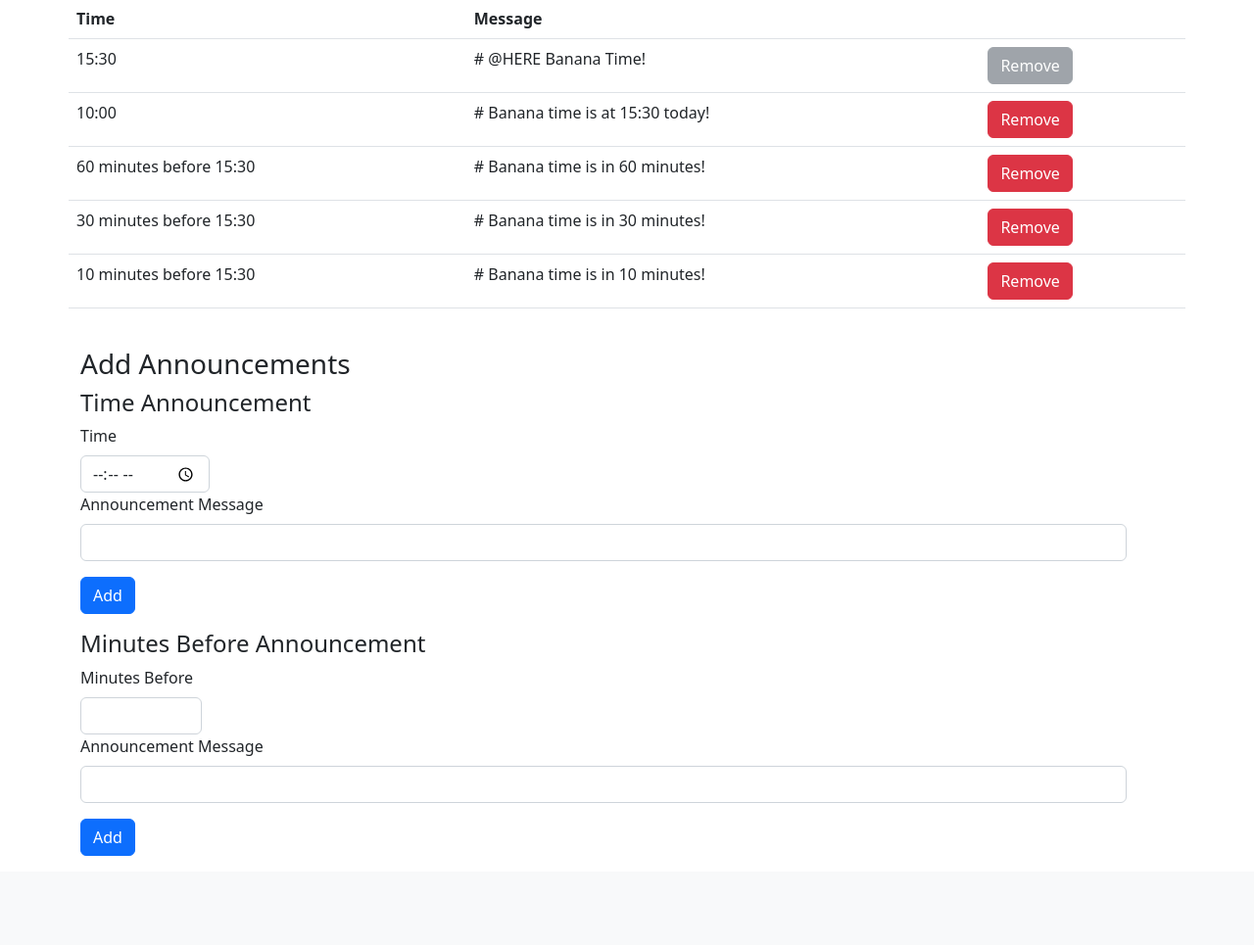
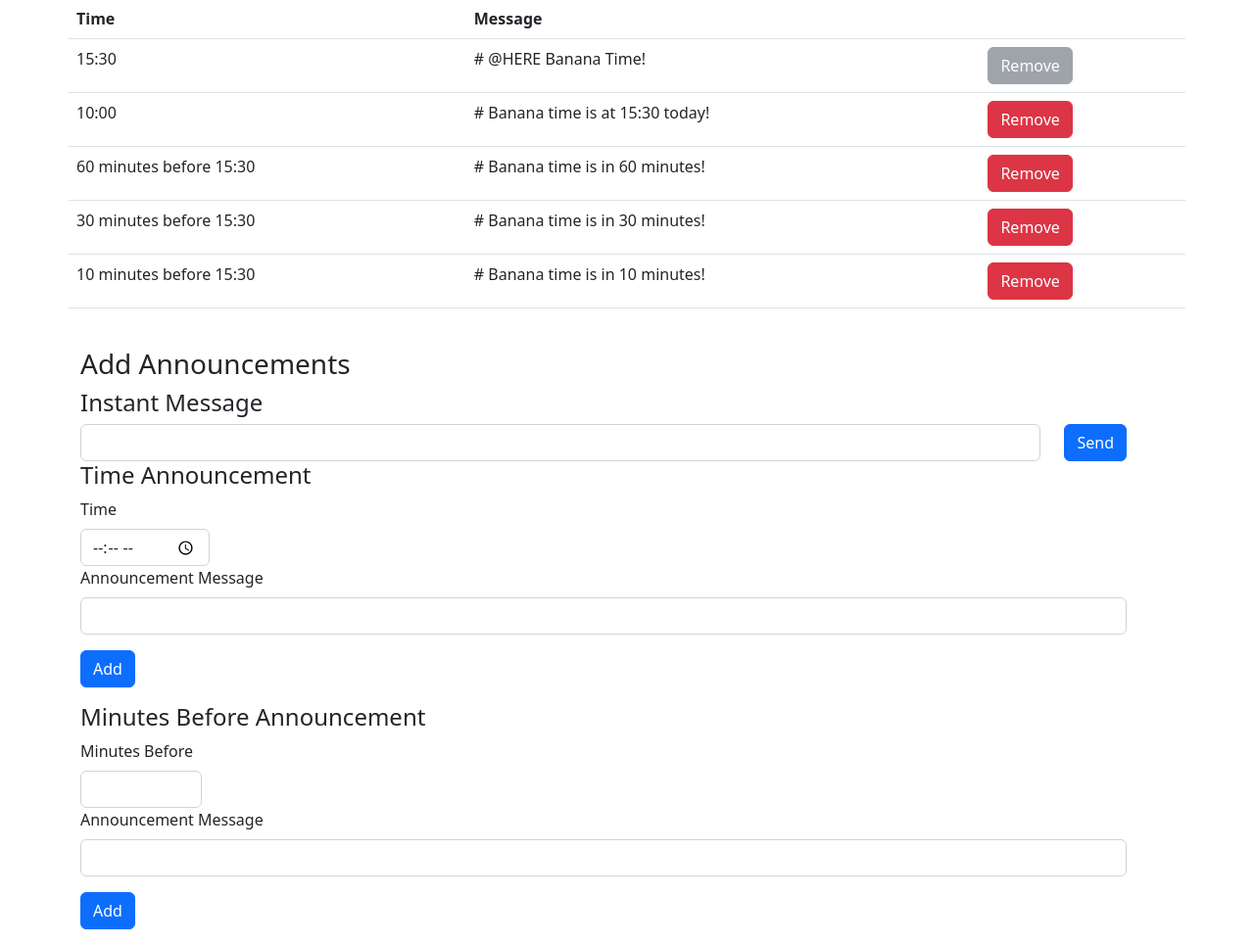
Before and after one commit to NickoOwen/bananabot, a Flask app: page /admin in a window 1280 px wide. Shown: the part 669-1634 px from the top of the page at 98% size. Before the commit the page ends 1543 px from the top, so only its background shows below. Run offline with Flask 2, Linux system fonts and the light colour scheme; some libraries are stand-ins or nearby versions.

Commit message:
feat: added input area to send instant messages

```diff
--- a/src/templates/admin.html
+++ b/src/templates/admin.html
@@ -159,6 +159,19 @@
         <div class="row">
             <h3>Add Announcements</h3>
             <div class="row">
+                <h4>Instant Message</h4>
+                <form method="POST" class="row">
+                    <input type="hidden" name="form_id" value="instant_message">
+                    <div class="col">
+                        <input class="form-control" type="text" name="text" required>
+                    </div>
+                    <div class="col-auto">
+                        <button class="btn btn-primary">Send</button>
+                    </div>
+                </form>
+            </div>
+
+            <div class="row">
                 <h4>Time Announcement</h4>
                 <form method="POST" class="row">
                     <input type="hidden" name="form_id" value="add_announcement">
```
